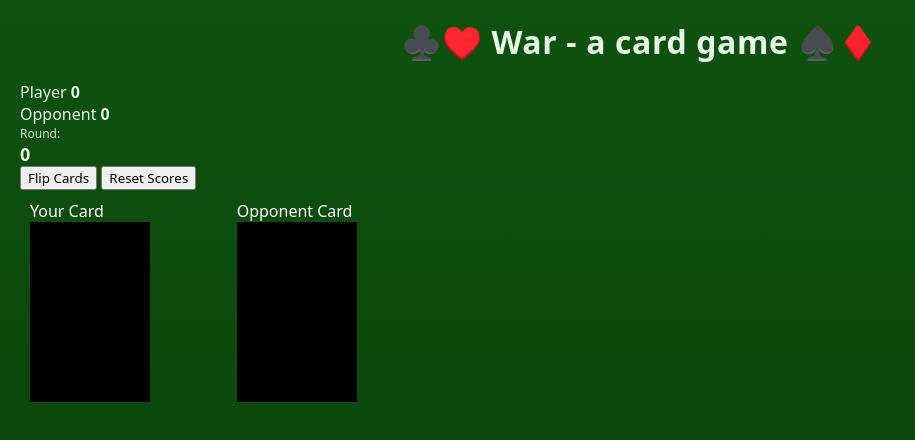
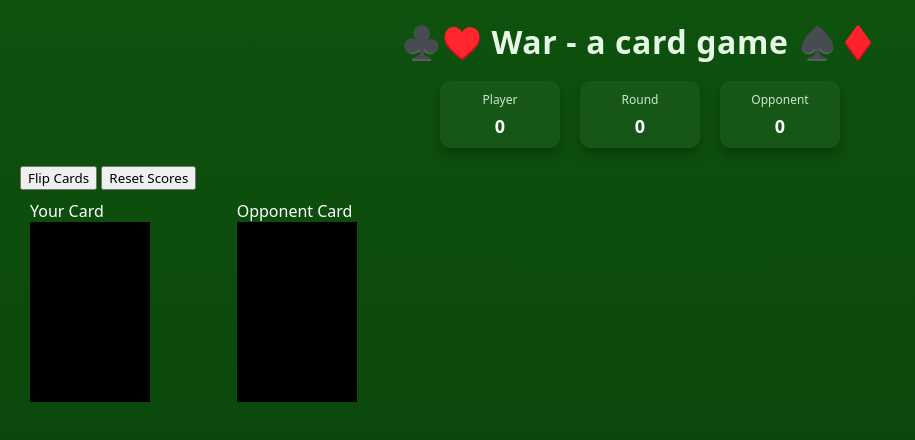
Before and after one commit to ximo-tu/war-cards, a plain HTML site: page index.html in a window 1280 px wide. Shown: the whole page, without its empty margins (0-915 px from the left). Drawn offline with Linux system fonts and the light colour scheme.

Commit message:
Upgrade status row from simply computing score and make it look amazing

```diff
--- a/index.html
+++ b/index.html
@@ -79,6 +79,25 @@
             font-weight:700;
             font-size:18px;
         }
+
+        .status-row{
+            display:flex;
+            gap:20px;
+            align-items:center;
+            justify-content:center;
+            margin-bottom:18px;
+        }
+
+        .pill{
+            background:rgba(255,255,255,0.04);
+            padding:10px 14px;
+            border-radius:10px;
+            min-width:120px;
+            text-align:center;
+            box-shadow:0 6px 12px rgba(0,0,0,0.25);
+        }
+        .pill .label{font-size:12px;color:#cfe6cf}
+        .pill .val{font-weight:700;font-size:18px;margin-top:6px;color:#fff}
     </style>
 </head>
 <body>
@@ -87,22 +106,20 @@
     </header>
 
     <main>
-        <div class="score-row">
-            <div class="score">
-                Player
-                <strong id="player-score">0</strong>
+        <div class="status-row">
+            <div class="pill" id="player-panel">
+                <div class="label">Player</div>
+                <div class="val" id="player-score">0</div>
             </div>
 
-            <div class="score">
-                Opponent
-                <strong id="player-score">0</strong>
+            <div class="pill" id="round-panel">
+                <div class="label">Round</div>
+                <div class="val" id="round-count">0</div>
             </div>
 
-            <div class="roundselector">
-                <div class="round">
-                    Round:
-                </div>
-                <div class="round-count">0</div>
+            <div class="pill" id="opponent-panel">
+                <div class="label">Opponent</div>
+                <div class="val" id="opponent-score">0</div>
             </div>
         </div>
 
```
